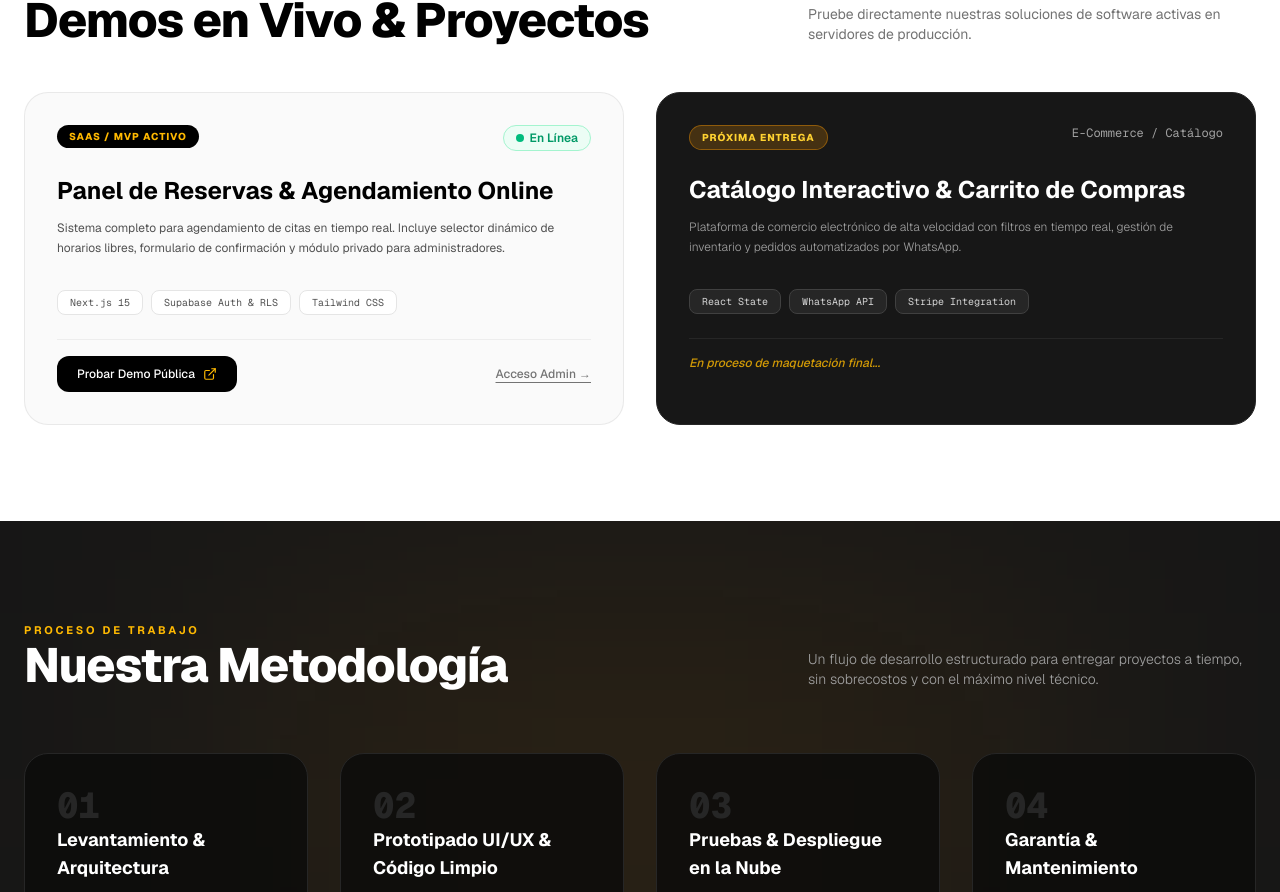
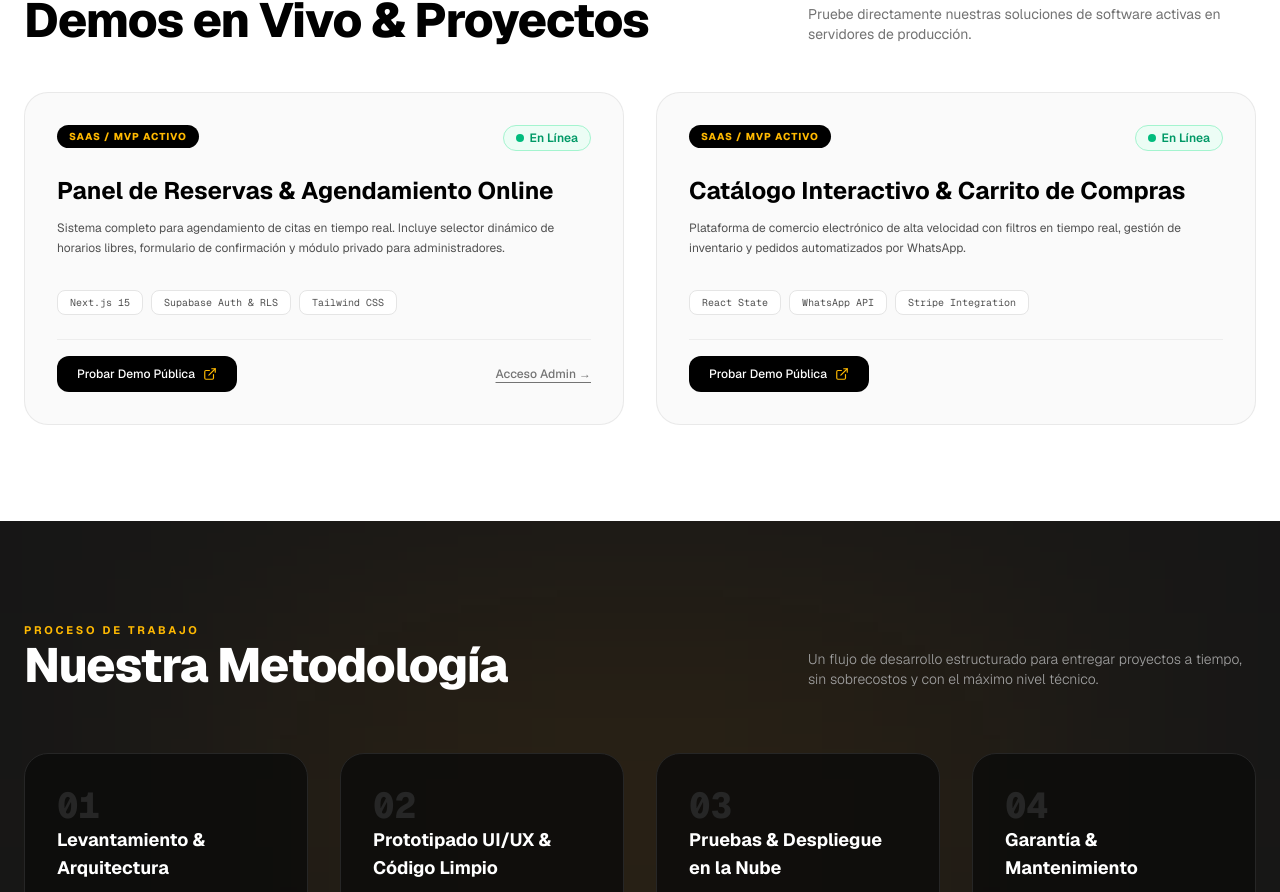
Before and after one commit to Eche0813/semisa-agency-web, a Next.js app: page / in a window 1280 px wide. Shown: the part 1736-2628 px from the top of the page. Built offline with nearby package versions, Linux system fonts and the light colour scheme.

Commit message:
fix: ajustar link y disponibilidad ecommerce demo MVP

```diff
--- a/data/agencyData.ts
+++ b/data/agencyData.ts
@@ -26,8 +26,10 @@ export const AGENCY_PROJECTS: ProjectDemo[] = [
         title: 'Catálogo Interactivo & Carrito de Compras',
         description:
             'Plataforma de comercio electrónico de alta velocidad con filtros en tiempo real, gestión de inventario y pedidos automatizados por WhatsApp.',
-        badge: 'Próxima Entrega',
-        isLive: false,
+        badge: 'SaaS / MVP Activo',
+        isLive: true,
         techStack: ['React State', 'WhatsApp API', 'Stripe Integration'],
+        publicUrl:'https://semisa-ecommerce-demo.vercel.app/'
+
     },
 ];
```
